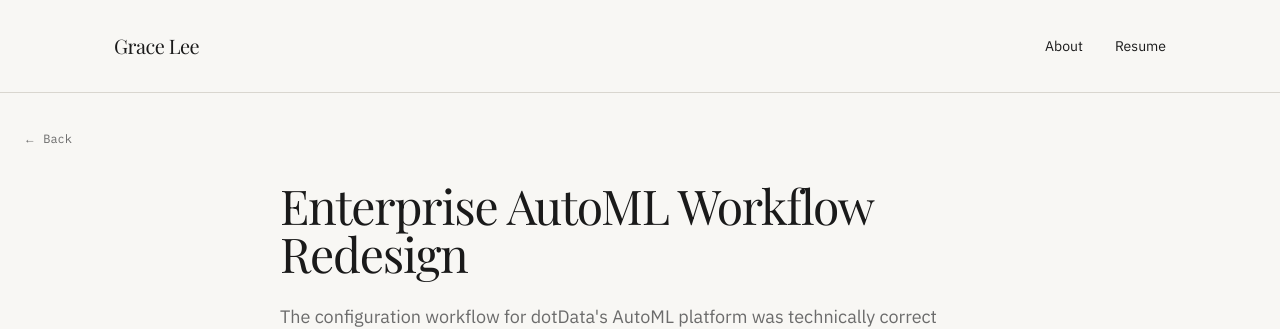
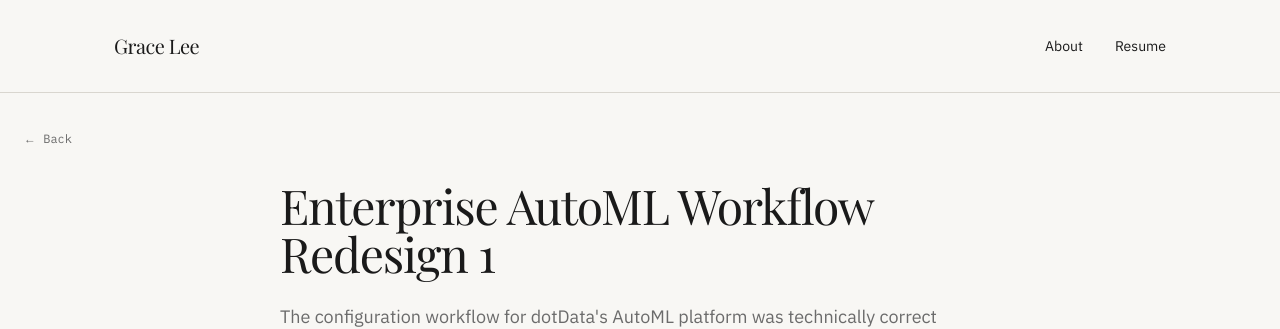
Before and after one commit to awhawha/gracelee.design, a Next.js app: page /enterprise-redesign in a window 1280 px wide. Shown: the top 329 px of the page. Built offline with nearby package versions, Linux system fonts and the light colour scheme; a web font is replaced by a local one.

Commit message:
Add concept section and GitHub Actions deploy workflow

```diff
--- a/app/enterprise-redesign/page.tsx
+++ b/app/enterprise-redesign/page.tsx
@@ -62,7 +62,7 @@
       <header className="border-b border-[var(--color-border)] px-6 pb-24 pt-8">
         <div className="mx-auto max-w-content">
           <h1 className="font-display text-4xl leading-tight tracking-tight text-[var(--color-text)] md:text-5xl">
-            Enterprise AutoML Workflow Redesign
+            Enterprise AutoML Workflow Redesign 1
           </h1>
           <p className="mt-6 max-w-[680px] font-sans text-lg leading-[1.75] text-[var(--color-muted)]">
             The configuration workflow for dotData&apos;s AutoML platform was
```
